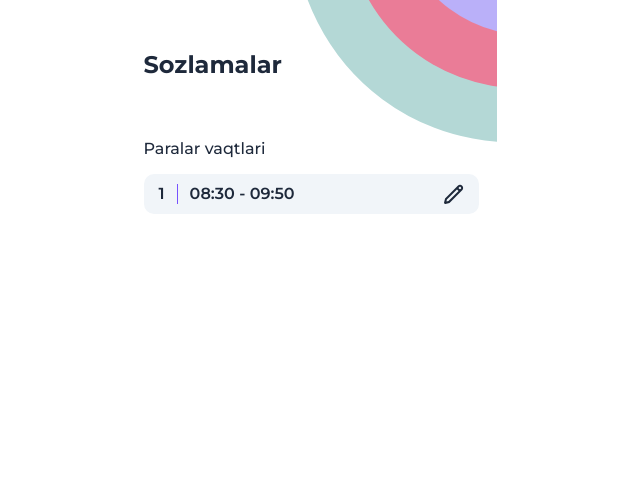
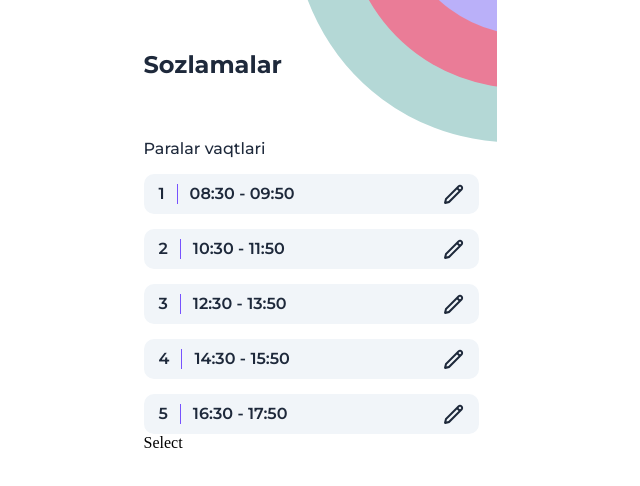
Before and after one commit to Tolkinxon/lesson_schedule, a React (Create React App) app: page /configure-time-lessons in a window 1280 px wide. Shown: the top 486 px of the page, without its empty margins (329-969 px from the left). Built offline with nearby package versions, Linux system fonts and the light colour scheme; data requests are answered from the project's data file.

Commit message:
added editing time side

```diff
--- a/src/components/ConfigureTimeLessons.jsx
+++ b/src/components/ConfigureTimeLessons.jsx
@@ -1,8 +1,35 @@
-import pen from './../assets/pen.svg'
+import ConfigureTimeLessonsItem from './ConfigureTimeLessonsItem';
+import { useEffect, useState } from 'react';
+import { useHttp }  from '../hooks/useHttp';
 
 
 const ConfigureTimeLessons = () => {
+
+    const { request } = useHttp()
+
+    const [timeLessonsList, setTimeLessonsList] = useState([])
+
+    useEffect(() => {
+        request('http://localhost:3001/lessonsTime')
+            .then(data => {
+                const newList = []
+                for(let i in data){
+                    newList.push(data[i])
+                }
+                setTimeLessonsList(newList)
+            })
+            .catch((e) => console.log(e))
+    }, [])
+
+
+    const elements = timeLessonsList.map((item, idx) => {
+       return <ConfigureTimeLessonsItem item={ item } idx={ idx } />
+    })
+
+
+
     return (
+        <>
             <section className="configure">
                 <div className="container configure__container">
                     <h1 className="configure__heading">
@@ -14,20 +41,31 @@ const ConfigureTimeLessons = () => {
                     </p>
 
                     <ul className="configure__list">
-                    <li className='configure__item'>
-                        <p className='configure__item-number'>1</p>
-
-                        <span className='configure__item-line'></span>
-
-                        <p className='configure__item-time'>
-                            08:30 - 09:50
-                        </p>
-
-                        <img className='configure__item-pen' src={pen} alt="there is a pen for edit time lesson" />
-                    </li>
+                        { elements }
                     </ul>
                 </div>
             </section>
+
+            <section className='editing-time'>
+                <div className='container editing-time__contaner'>
+                    <div className='editing-time__line'></div>
+
+                    <p className='editing-time__text'> Select </p>
+
+                    <div className='editing-time__wrapper'>
+                        <ul className='editing-time__start-list'>
+
+                        </ul>
+
+                        <ul className='editing-time__end-list'>
+
+                        </ul>
+                    </div>
+
+                </div>
+
+            </section>
+        </>
      );
 }
 
--- /dev/null
+++ b/src/components/ConfigureTimeLessonsItem.jsx
@@ -0,0 +1,20 @@
+import pen from './../assets/pen.svg'
+
+const ConfigureTimeLessonsItem = ({ item, idx }) => {
+
+    return (
+        <li className='configure__item'>
+            <p className='configure__item-number'>{ idx + 1 }</p>
+
+            <span className='configure__item-line'></span>
+
+            <p className='configure__item-time'>
+                { item }
+            </p>
+
+            <img className='configure__item-pen' src={pen} alt="there is a pen for edit time lesson" />
+        </li>
+     );
+}
+
+export default ConfigureTimeLessonsItem;
--- a/src/components/Main.jsx
+++ b/src/components/Main.jsx
@@ -153,7 +153,7 @@ const Main = () => {
                     </h2>
             </div>
 
-                <img className='header__clock' src={headerClock} alt="header clock icon for configure time" />
+                <img className='header__clock' src={headerClock} alt="header clock icon for configure time" onClick={() => navigate('/configure-time-lessons')}/>
                 </div>
         </header>
 
--- a/src/css/index.css
+++ b/src/css/index.css
@@ -459,6 +459,7 @@ h1, h2, h3, h4, h5, h6, p {
 .header__clock {
   width: 40px;
   height: 40px;
+  cursor: pointer;
 }
 
 .calendar {
@@ -826,6 +827,11 @@ h1, h2, h3, h4, h5, h6, p {
   color: #1E293B;
   margin-bottom: 15px;
 }
+.configure__list {
+  display: flex;
+  flex-direction: column;
+  gap: 15px;
+}
 .configure__item {
   max-width: 335px;
   width: 100%;
--- a/src/scss/all-components/_configure.scss
+++ b/src/scss/all-components/_configure.scss
@@ -28,8 +28,11 @@
 
     }
 
-    // &__list {
-    // }
+    &__list {
+        display: flex;
+        flex-direction: column;
+        gap: 15px;
+    }
 
     &__item {
         max-width: 335px;
--- a/src/scss/all-components/_header.scss
+++ b/src/scss/all-components/_header.scss
@@ -32,6 +32,7 @@
     &__clock {
         width: 40px;
         height: 40px;
+        cursor: pointer;
     }
 
 }
```
Also changed, not shown: 1 other file (tests, documents, lock files or other folders). Lines whose indentation alone changed are shown as unchanged.
